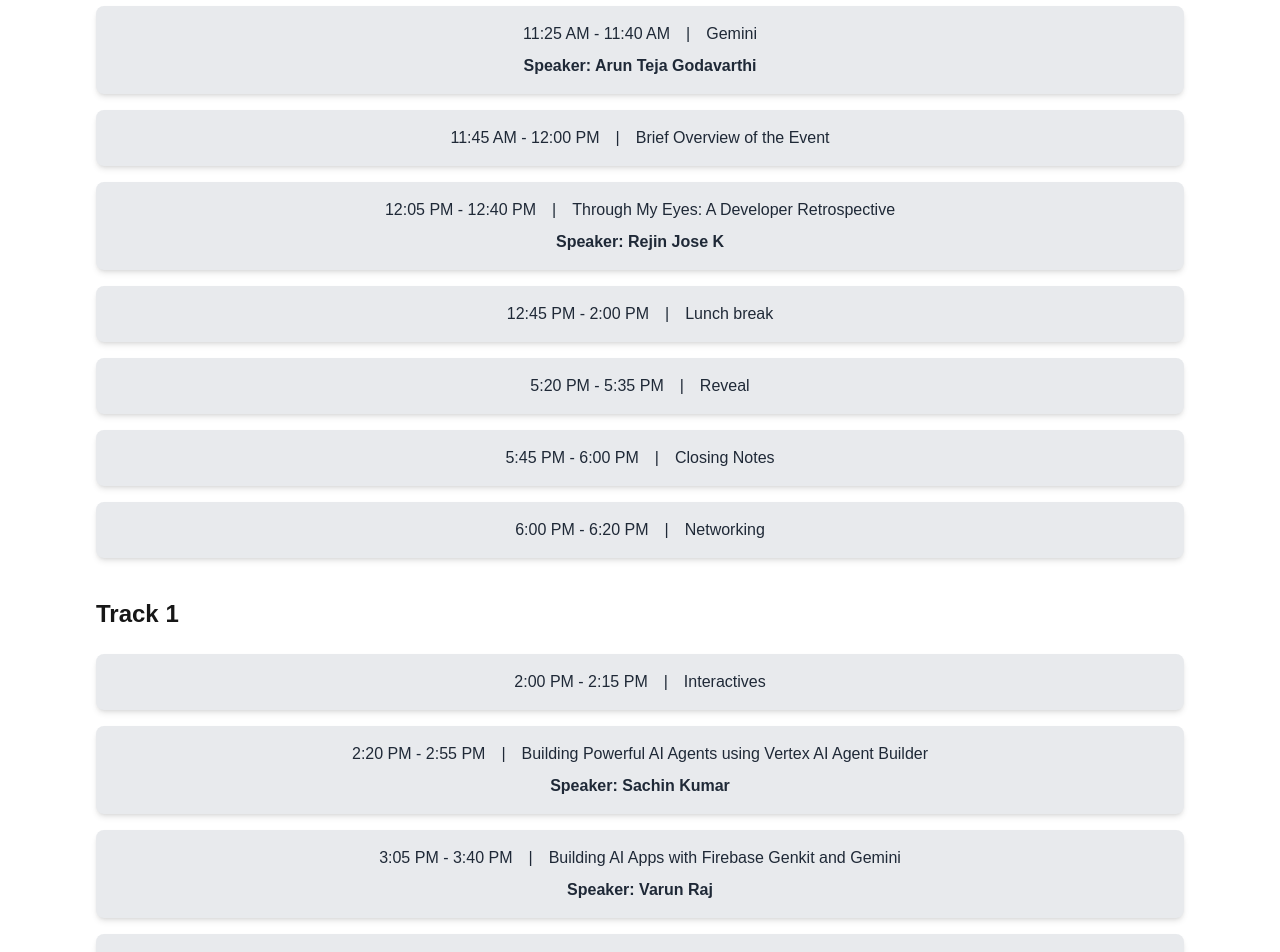
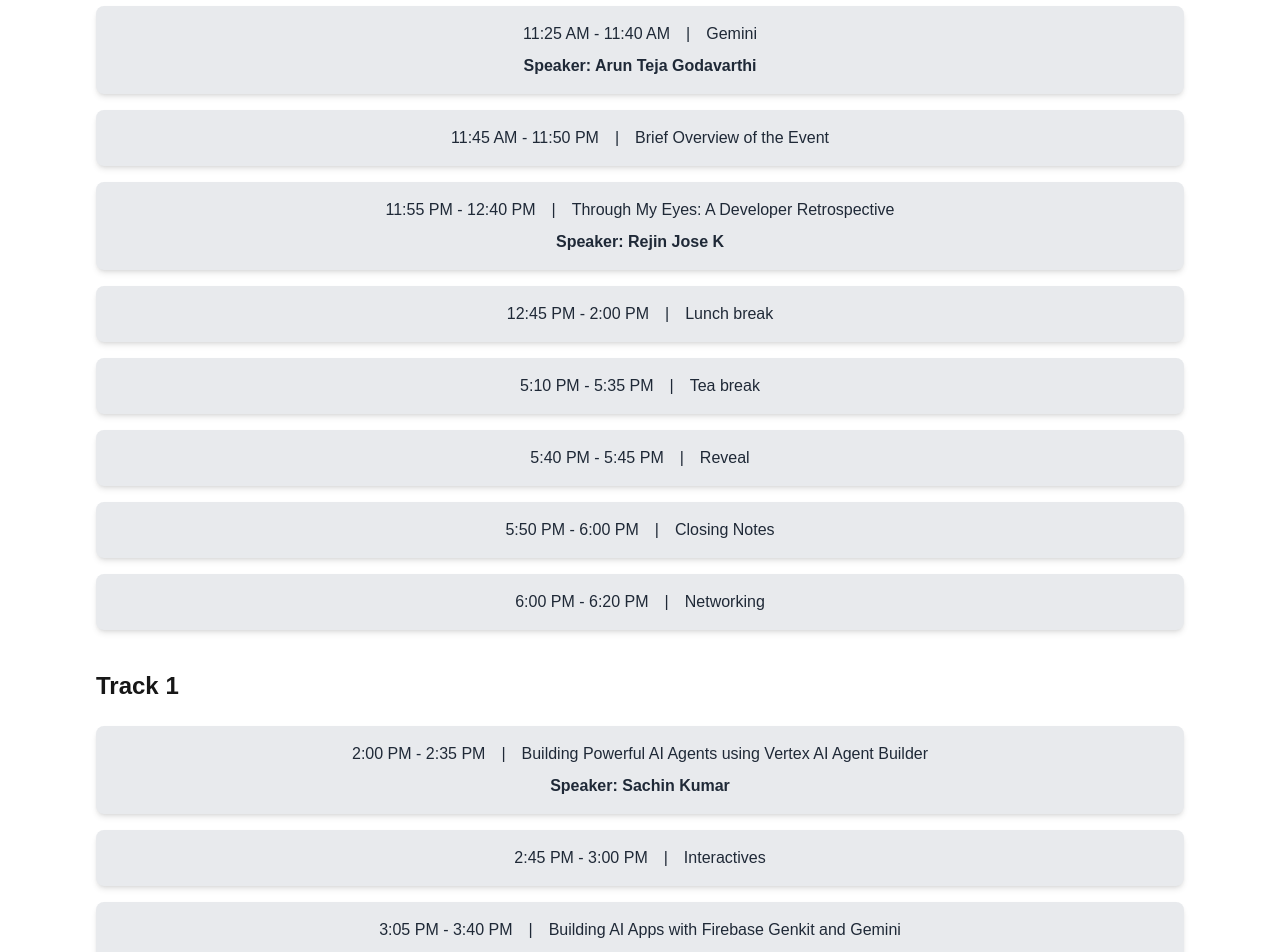
Before and after one commit to abdulhakkeempa/ccd-24, a Next.js app: page /agenda in a window 1280 px wide. Shown: the part 780-1732 px from the top of the page. Built offline with nearby package versions, Linux system fonts and the light colour scheme.

Commit message:
updated agenda

```diff
--- a/src/app/agenda/page.tsx
+++ b/src/app/agenda/page.tsx
@@ -35,12 +35,12 @@ const agendaList = [
       },
       {
         "title": "Brief Overview of the Event",
-        "time": "11:45 AM - 12:00 PM",
+        "time": "11:45 AM - 11:50 PM",
         "speaker": ""
       },
       {
         "title": "Through My Eyes: A Developer Retrospective",
-        "time": "12:05 PM - 12:40 PM",
+        "time": "11:55 PM - 12:40 PM",
         "speaker": "Rejin Jose K"
       },
       {
@@ -49,13 +49,18 @@ const agendaList = [
         "speaker": ""
       },
       {
+        "title": "Tea break",
+        "time": "5:10 PM - 5:35 PM",
+        "speaker": ""
+      },
+      {
         "title": "Reveal",
-        "time": "5:20 PM - 5:35 PM",
+        "time": "5:40 PM - 5:45 PM",
         "speaker": ""
       },
       {
         "title": "Closing Notes",
-        "time": "5:45 PM - 6:00 PM",
+        "time": "5:50 PM - 6:00 PM",
         "speaker": ""
       },
       {
@@ -69,14 +74,14 @@ const agendaList = [
     "track": "Track 1",
     "sessions": [
       {
-        "title": "Interactives",
-        "time": "2:00 PM - 2:15 PM",
-        "speaker": ""
+        "title": "Building Powerful AI Agents using Vertex AI Agent Builder",
+        "time": "2:00 PM - 2:35 PM",
+        "speaker": "Sachin Kumar"
       },
       {
-        "title": "Building Powerful AI Agents using Vertex AI Agent Builder",
-        "time": "2:20 PM - 2:55 PM",
-        "speaker": "Sachin Kumar"
+        "title": "Interactives",
+        "time": "2:45 PM - 3:00 PM",
+        "speaker": ""
       },
       {
         "title": "Building AI Apps with Firebase Genkit and Gemini",
@@ -99,14 +104,14 @@ const agendaList = [
     "track": "Track 2",
     "sessions": [
       {
-        "title": "Interactives",
-        "time": "2:00 PM - 2:15 PM",
-        "speaker": ""
+        "title": "Exploring Goroutines as Cognitive Threads in Go",
+        "time": "2:00 PM - 2:35 PM",
+        "speaker": "Anubhav Singh"
       },
       {
-        "title": "Exploring Goroutines as Cognitive Threads in Go",
-        "time": "2:20 PM - 2:55 PM",
-        "speaker": "Anubhav Singh"
+        "title": "Interactives",
+        "time": "2:45 PM - 3:00 PM",
+        "speaker": ""
       },
       {
         "title": "Unleashing the Potential of GKE for Next-Level Solutions",
```
